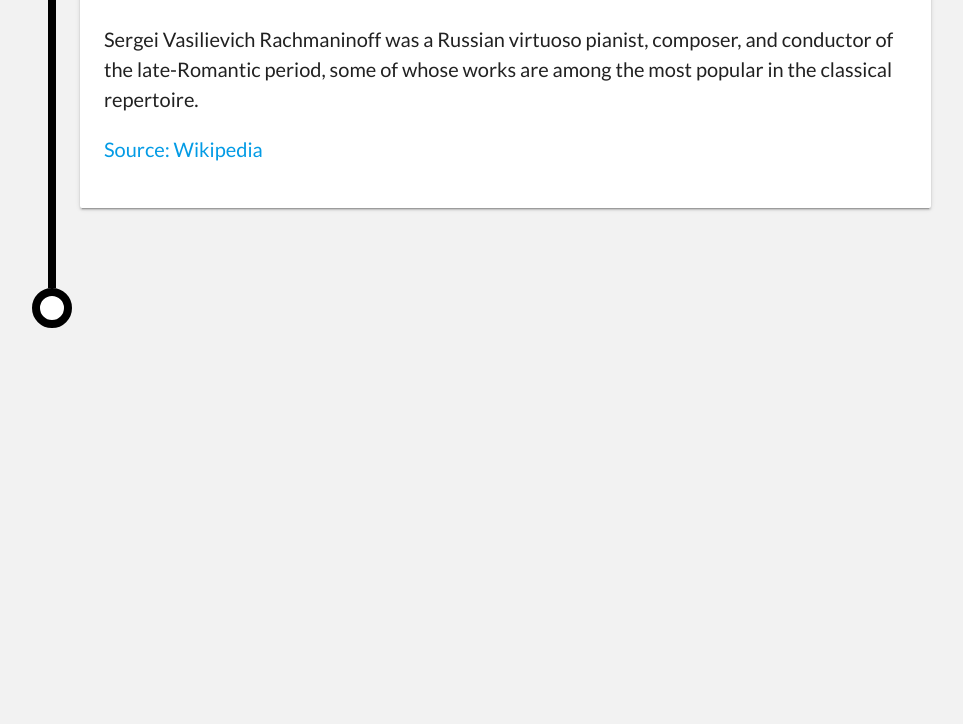
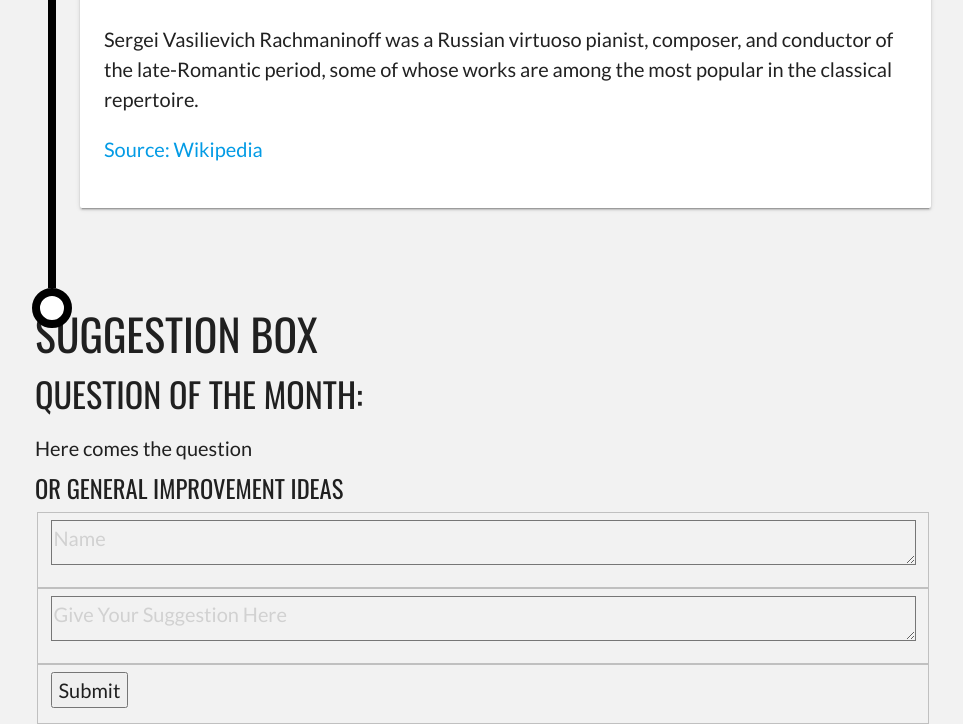
Before and after one commit to ggsingla/data_demons_website, a plain HTML site: page index.html in a window 1280 px wide. Shown: the part 5685-6409 px from the top of the page, without its empty margins (157-1120 px from the left). Before the commit the page ends 6020 px from the top, so only its background shows below. Drawn offline with nearby package versions, Linux system fonts and the light colour scheme.

Commit message:
Suggestion box added

```diff
--- a/index.html
+++ b/index.html
@@ -101,5 +101,23 @@
                         <i class="vertical-line"></i>
                       </div>
                     </div>
+
+                    <div class="container">
+                      <form id="suggestion_box" action="" method="post">
+                        <h3>Suggestion box</h3>
+                        <h4>Question of the month:</h4>
+                        <p>Here comes the question</p>
+                        <h5>Or general improvement ideas</h5>
+                        <fieldset>
+                          <textarea placeholder="Name" tabindex="5" name="name_text" rows="1"></textarea>
+                        </fieldset>
+                        <fieldset>
+                          <textarea placeholder="Give Your Suggestion Here" tabindex="5" name="suggestion_text" required></textarea>
+                        </fieldset>
+                        <fieldset>
+                          <button name="submit" type="submit" id="suggestion_box" data-submit="...Sending" value="text to send">Submit</button>
+                        </fieldset>
+                      </form>
+                    </div>
 </body>
 </html>
```
